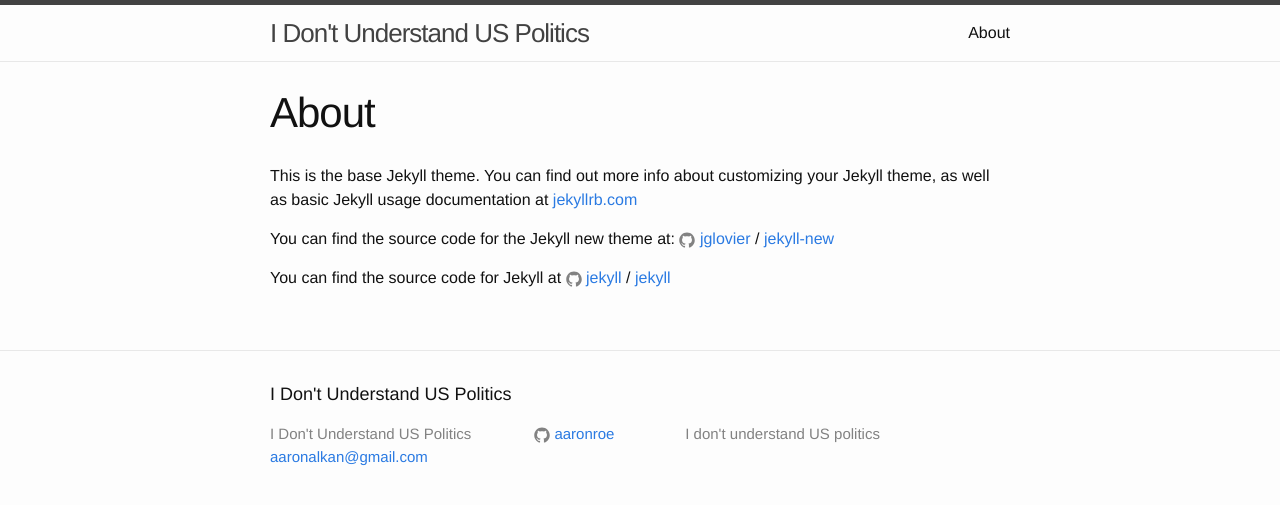
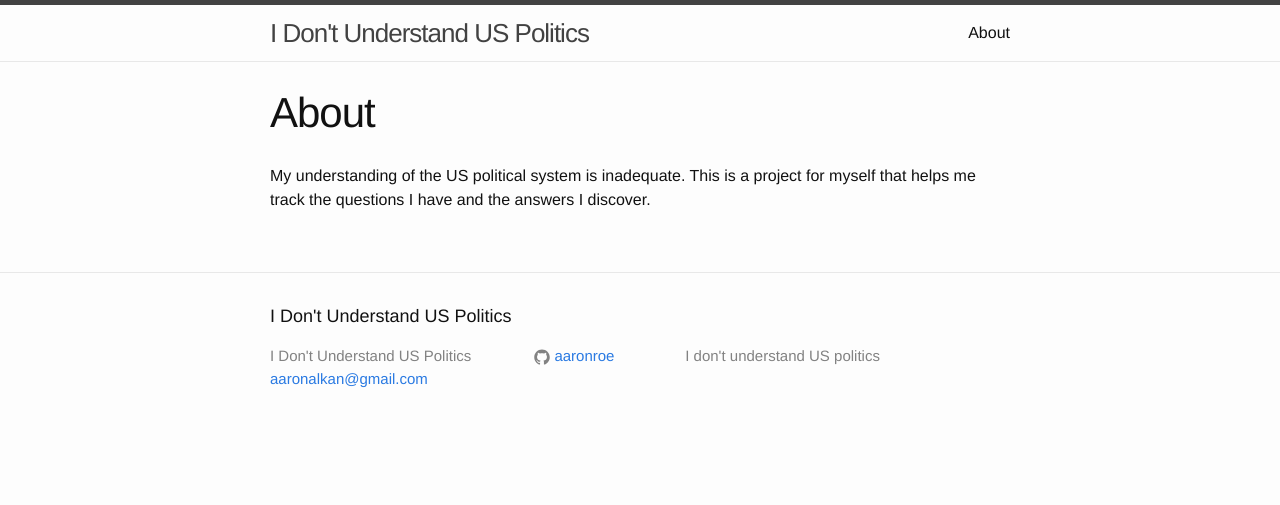
Before and after one commit to aaronroe/i-dont-understand-politics, a Jekyll site: the page built from about.md, in a window 1280 px wide. Shown: the top 505 px of the page. Built offline with Jekyll 4.4.1, drawn with Linux system fonts in a browser that asks for light colours.

Commit message:
Change winner-takes-all page name and update about page

```diff
--- a/about.md
+++ b/about.md
@@ -4,12 +4,5 @@ title: About
 permalink: /about/
 ---
 
-This is the base Jekyll theme. You can find out more info about customizing your Jekyll theme, as well as basic Jekyll usage documentation at [jekyllrb.com](http://jekyllrb.com/)
-
-You can find the source code for the Jekyll new theme at:
-{% include icon-github.html username="jglovier" %} /
-[jekyll-new](https://github.com/jglovier/jekyll-new)
-
-You can find the source code for Jekyll at
-{% include icon-github.html username="jekyll" %} /
-[jekyll](https://github.com/jekyll/jekyll)
+My understanding of the US political system is inadequate. This is a project for myself that helps
+me track the questions I have and the answers I discover.
```
Also changed, not shown: _posts/2016-05-30-welcome-to-jekyll.markdown (deleted, +0 -25 lines), _posts/2016-05-30-winner-takes-all-electoral-college.markdown (added, +18 -0 lines).
